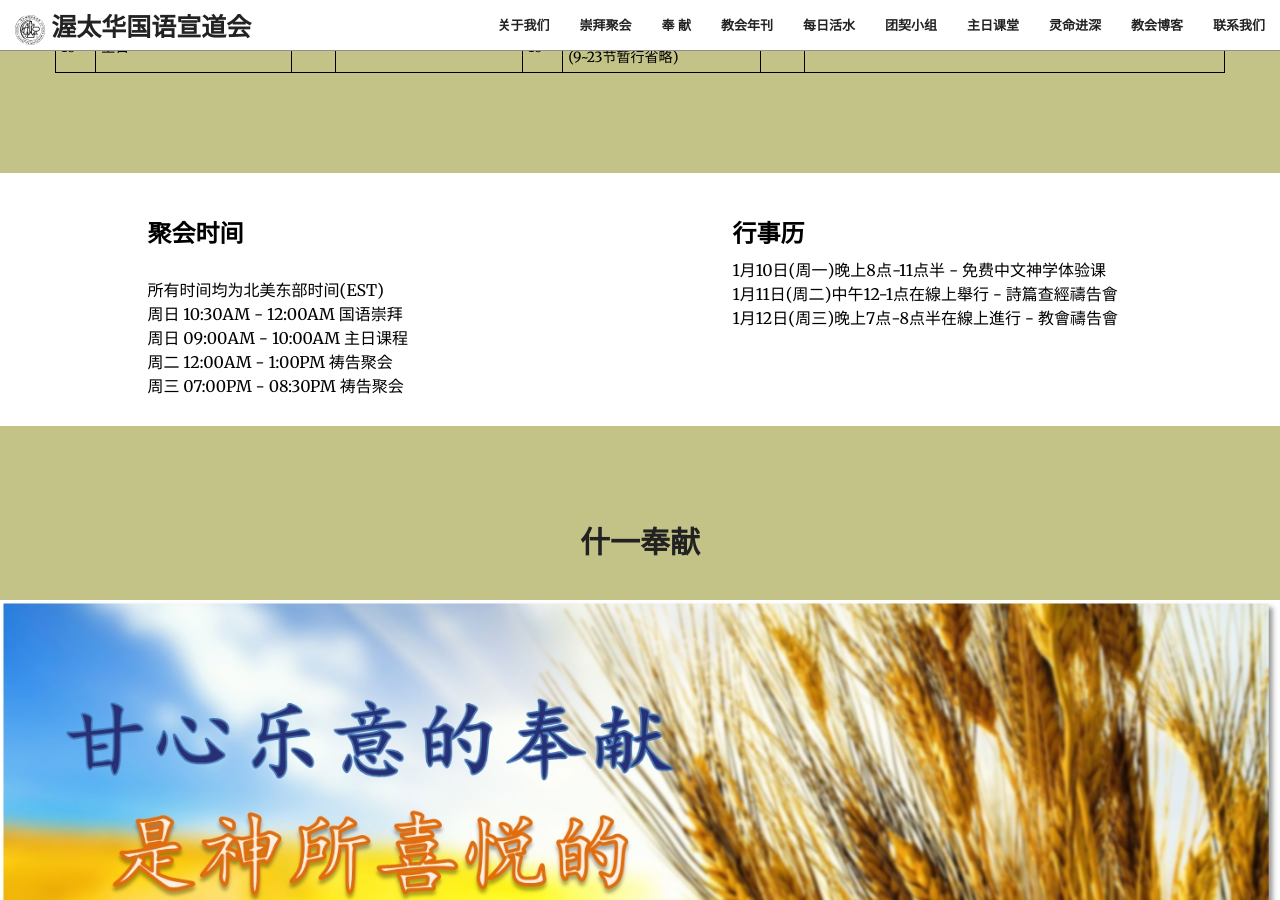
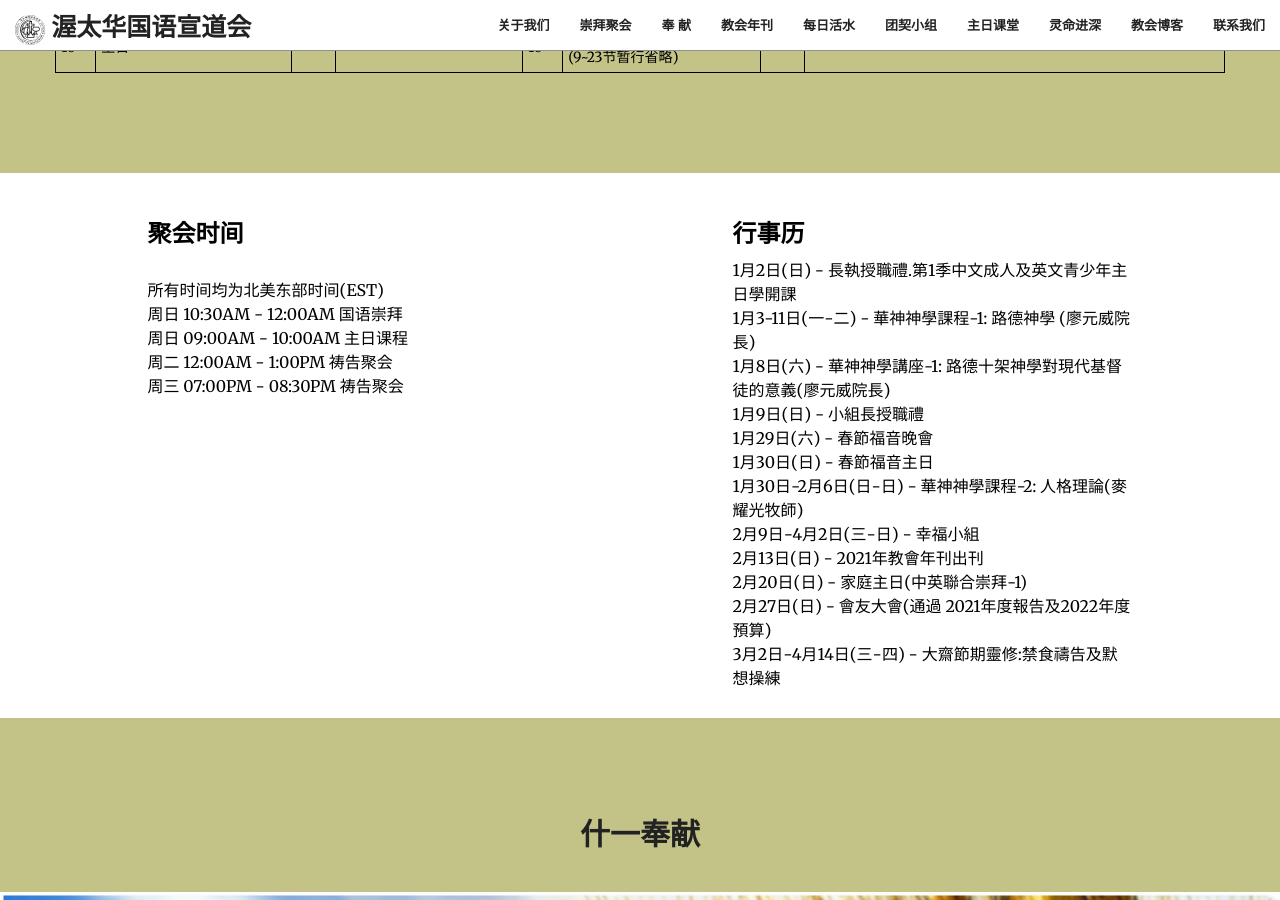
Before and after one commit to JonasYow/ottawaomac, a Jekyll site: the page built from index.html, in a window 1280 px wide and 900 px high, scrolled down 4397 px. Built offline with Jekyll 4.4.1, drawn with Linux system fonts in a browser that asks for light colours; some web fonts are replaced.

Commit message:
Update calender2022q1

```diff
--- a/_data/calendar.yaml
+++ b/_data/calendar.yaml
@@ -1,19 +1,35 @@
-- time: "1月10日(周一)晚上8点-11点半"
-  title: "免费中文神学体验课"
-  content: |
-   免费中文神学
-   体验课 “婚姻家族治疗”, 讲员: 王春安博士, 详情请见所附海报。
-   报名:https://www.eventbrite.ca/e/zoom-tickets-223573011897
+- time: "1月2日(日)"
+  title: "長執授職禮.第1季中文成人及英文青少年主日學開課"
 
-- time: "1月11日(周二)中午12-1点在線上舉行"
-  title: "詩篇查經禱告會"
-  content: |
-   主席: 尚未弟兄,
-   將分享 <詩篇107篇 23-43節>, Zoom:914-207-0663
+- time: "1月3-11日(一-二)"
+  title: "華神神學課程-1: 路德神學 (廖元威院長)"
 
-- time: "1月12日(周三)晚上7点-8点半在線上進行"
-  title: "教會禱告會"
-  content: |
-   主席: 陳牧師,
-    分享嘉賓:吳鍵弟兄(國宣前會友,現在溫哥華維真學院全時間攻讀神學),
-    Zoom:268-267-4464
+- time: "1月8日(六)"
+  title: "華神神學講座-1: 路德十架神學對現代基督徒的意義(廖元威院長)"
+
+- time: "1月9日(日)"
+  title: "小組長授職禮"
+
+- time: "1月29日(六)"
+  title: "春節福音晚會"
+
+- time: "1月30日(日)"
+  title: "春節福音主日"
+
+- time: "1月30日-2月6日(日-日)"
+  title: "華神神學課程-2: 人格理論(麥耀光牧師)"
+
+- time: "2月9日-4月2日(三-日)"
+  title: "幸福小組"
+
+- time: "2月13日(日)"
+  title: "2021年教會年刊出刊"
+
+- time: "2月20日(日)"
+  title: "家庭主日(中英聯合崇拜-1)"
+
+- time: "2月27日(日)"
+  title: "會友大會(通過 2021年度報告及2022年度預算)"
+
+- time: "3月2日-4月14日(三-四)"
+  title: "大齋節期靈修:禁食禱告及默想操練 "
```
